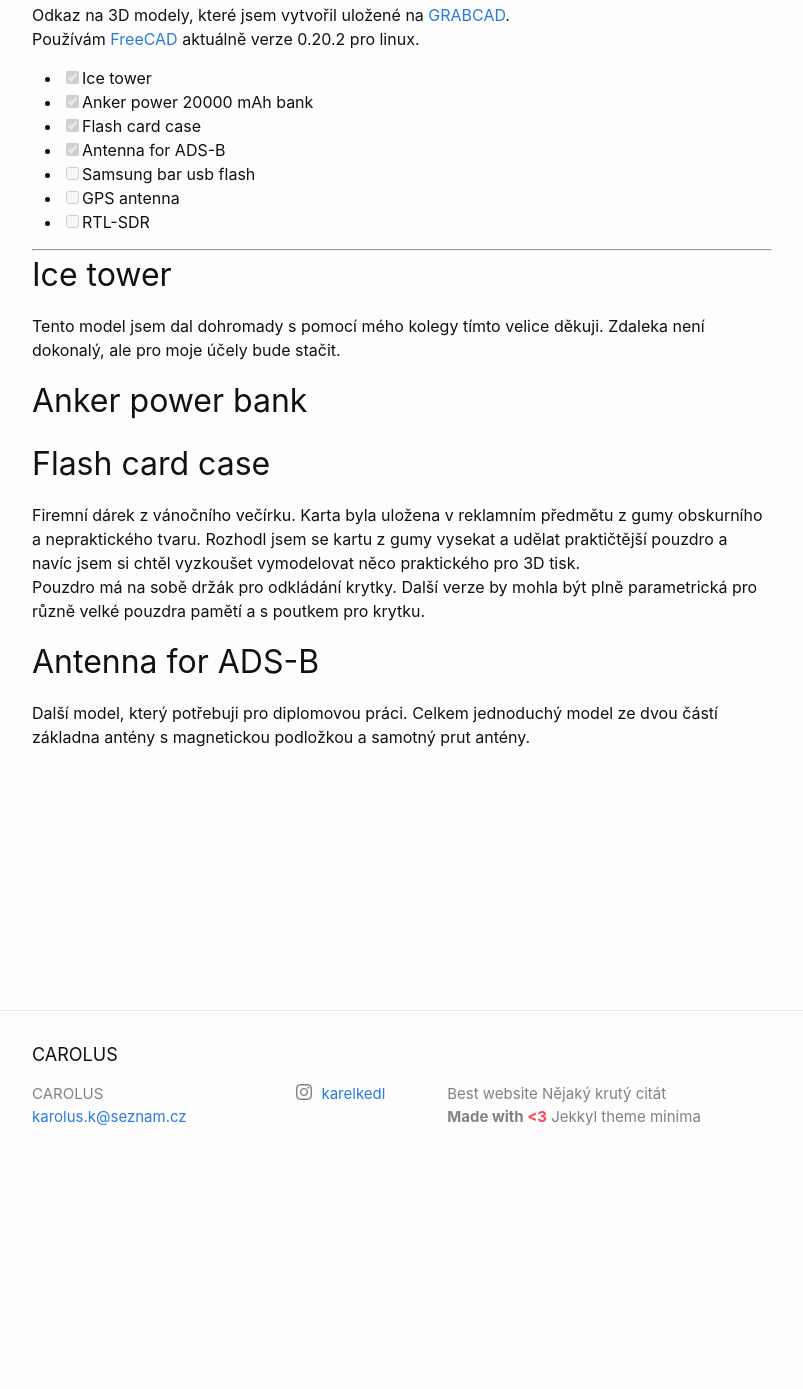
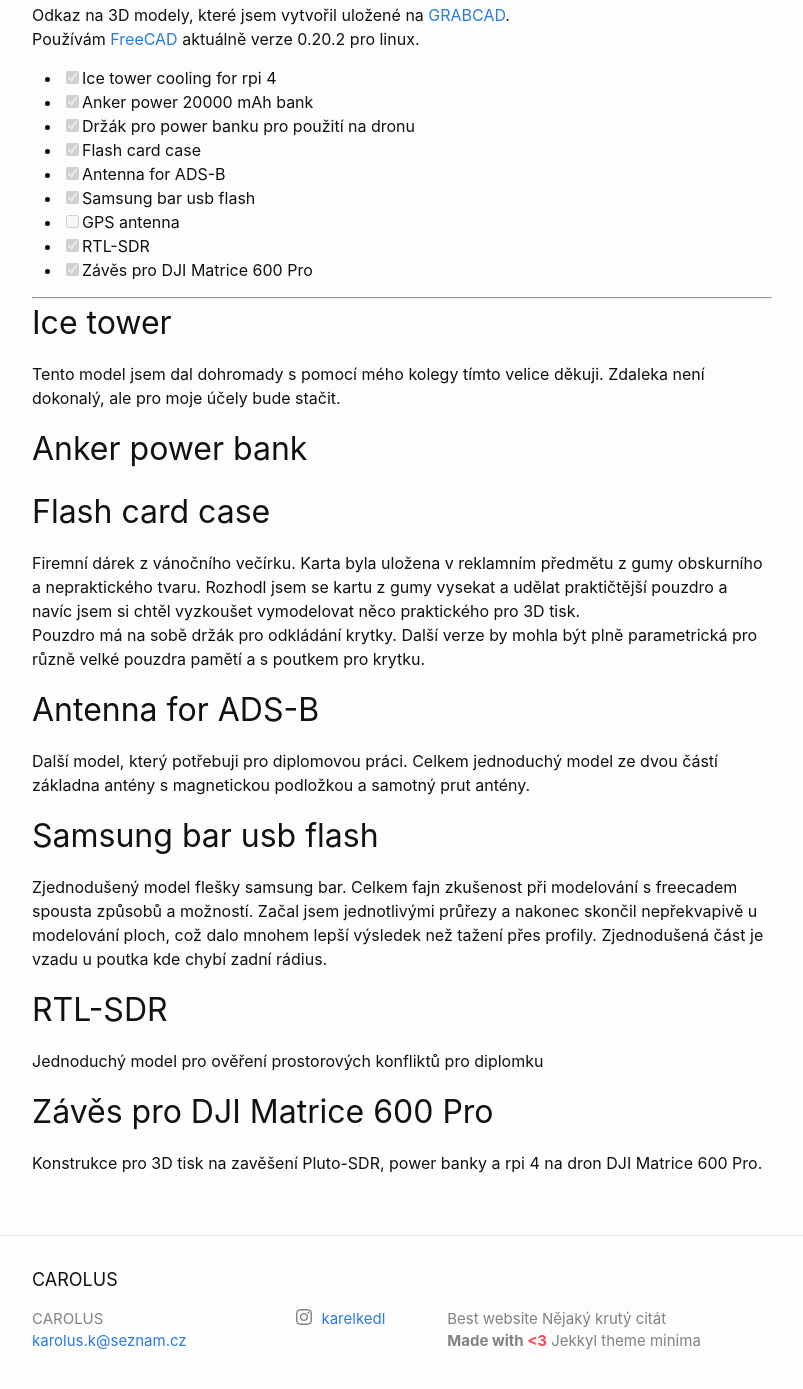
Before and after one commit to karelkedl/karelkedl.github.io, a Jekyll site: the page built from 3D_models.md, in a window 1280 px wide and 1400 px high, scrolled down 212 px. Shown: the top 1389 px of the window, without its empty margins (238-1041 px from the left). Built offline with Jekyll 4.4.1, drawn with Linux system fonts in a browser that asks for light colours.

Commit message:
3D models update

```diff
--- a/3D_models.md
+++ b/3D_models.md
@@ -9,14 +9,15 @@ permalink: /3d_models/
 Odkaz na 3D modely, které jsem vytvořil uložené na [GRABCAD][1]. <br>
 Používám [FreeCAD][2] aktuálně verze 0.20.2 pro linux.
 
-- [x] Ice tower
+- [x] Ice tower cooling for rpi 4
 - [x] Anker power 20000 mAh bank
+- [x] Držák pro power banku pro použití na dronu
 - [x] Flash card case
 - [x] Antenna for ADS-B
-- [ ] Samsung bar usb flash
+- [x] Samsung bar usb flash
 - [ ] GPS antenna
-- [ ] RTL-SDR
-
+- [x] RTL-SDR
+- [x] Závěs pro DJI Matrice 600 Pro
 
 ___
 
@@ -42,7 +43,18 @@ Pouzdro má na sobě držák pro odkládání krytky. Další verze by mohla bý
 Další model, který potřebuji pro diplomovou práci. Celkem jednoduchý model ze dvou částí základna antény s magnetickou podložkou a samotný prut antény.
 
 
+## Samsung bar usb flash
 
+Zjednodušený model flešky samsung bar. Celkem fajn zkušenost při modelování s freecadem spousta způsobů a možností. Začal jsem jednotlivými průřezy a nakonec skončil nepřekvapivě u modelování ploch, což dalo mnohem lepší výsledek než tažení přes profily. Zjednodušená část je vzadu u poutka kde chybí zadní rádius.
+
+
+## RTL-SDR
+
+Jednoduchý model pro ověření prostorových konfliktů pro diplomku
+
+## Závěs pro DJI Matrice 600 Pro
+
+Konstrukce pro 3D tisk na zavěšení Pluto-SDR, power banky a rpi 4 na dron DJI Matrice 600 Pro.
 
 [1]:https://grabcad.com/karel.kedl-1/models
 [2]:https://www.freecadweb.org/
--- a/_layouts/post.html
+++ b/_layouts/post.html
@@ -1,7 +1,7 @@
 ---
 layout: default
 ---
-<article class="post h-entry" itemscope itemtype="http://schema.org/BlogPosting">
+<article class="post h-entry" itemscope itemtype="https://schema.org/BlogPosting">
 
   <header class="post-header">
     <h1 class="post-title p-name" itemprop="name headline">{{ page.title | escape }}</h1>
@@ -11,7 +11,7 @@ layout: default
         {{ page.date | date: date_format }}
       </time>
       {%- if page.author -%}
-        • <span itemprop="author" itemscope itemtype="http://schema.org/Person"><span class="p-author h-card" itemprop="name">{{ page.author }}</span></span>
+        • <span itemprop="author" itemscope itemtype="https://schema.org/Person"><span class="p-author h-card" itemprop="name">{{ page.author }}</span></span>
       {%- endif -%}</p>
   </header>
 
```
